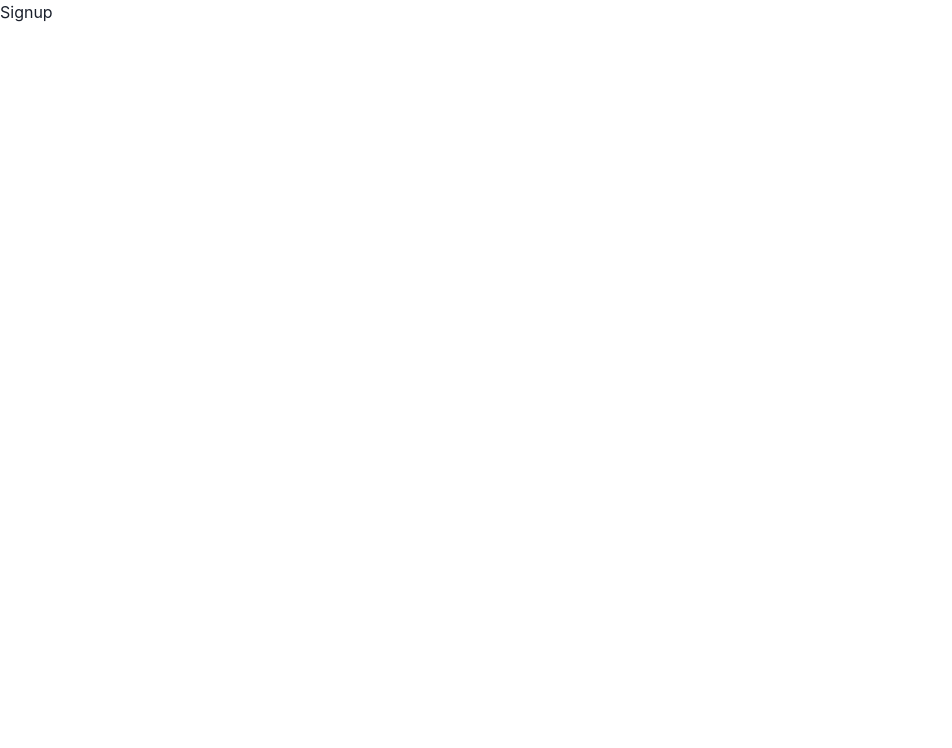
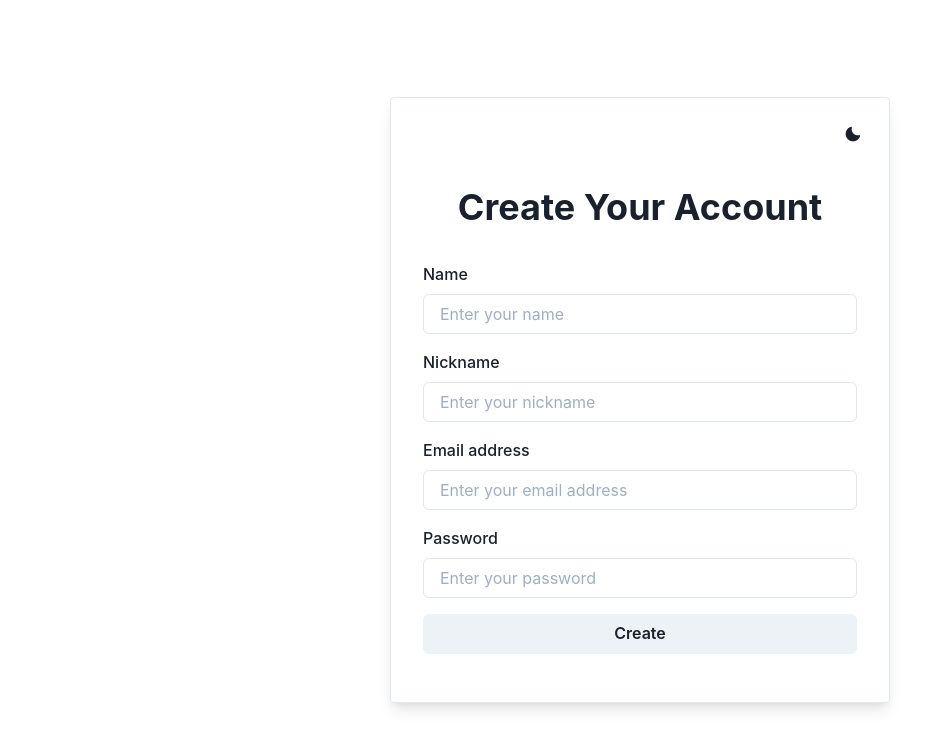
Before and after one commit to Leobroud/Labenu_FullStack, a React (Create React App) app in the folder front-end/: page /signup in a window 1280 px wide. Shown: the top 748 px of the page, without its empty margins (0-952 px from the left). Built offline with nearby package versions, Linux system fonts and the light colour scheme.

Commit message:
tela de cadastro foi inserido

```diff
--- a/front-end/src/components/LoginForm.js
+++ b/front-end/src/components/LoginForm.js
@@ -40,7 +40,8 @@ export const LoginForm = () => {
 
   return (
     <Box my={8} textAlign='left'>
-      <FormControl onSubmit={handleSubmittion}>
+      <form onSubmit={handleSubmittion}>
+      <FormControl >
         <FormLabel>Email address</FormLabel>
         <Input autoComplete="off" name="email" onChange={handleInputChange} type="email" placeholder="Enter your email address" size="md" />
       </FormControl>
@@ -57,6 +58,7 @@ export const LoginForm = () => {
             </Box>
         </Stack>
         <Button type="submit" onClick={handleLogin} variantColor={VARIANT_COLOR}  width='full' mt={4}>Log In</Button>
+      </form>
     </Box>
 
   )
--- a/front-end/src/components/LoginHeader.js
+++ b/front-end/src/components/LoginHeader.js
@@ -1,14 +1,18 @@
 import { Heading, Text, Box, Link } from "@chakra-ui/react"
+import { useHistory } from 'react-router-dom';
+import { SignupPage } from '../router/Pages'
 
 
 const VARIANT_COLOR = 'teal'
 
 export const LoginHeader = () => {
+  const history = useHistory()
+
   return (
     <Box textAlign='center'>
       <Heading>Sign In to Your Account</Heading>
       <Text>
-        Or <Link color={`${VARIANT_COLOR}.500`}>Create your account</Link>
+        Or <Link color={`${VARIANT_COLOR}.500`} onClick={() => SignupPage(history)} >Create your account</Link>
       </Text>
     </Box>
   )
--- /dev/null
+++ b/front-end/src/components/SignupForm.js
@@ -0,0 +1,71 @@
+import React from 'react'
+import axios from 'axios'
+import { useHistory } from 'react-router-dom';
+import useForm from '../hooks/useForm';
+import { Input, Box, FormControl, FormLabel} from "@chakra-ui/react"
+import { Button } from "@chakra-ui/react"
+
+const VARIANT_COLOR = 'teal'
+
+
+
+const SignupForm = () => {
+
+  const history = useHistory()
+  const { form, onChange, resetState } = useForm({
+    name:"",
+    nickname:"",
+    email:"",
+    password:"",
+
+  })
+
+  const handleInputChange = (event) =>{
+    const { name, value } = event.target
+    onChange(name, value)
+  }
+
+
+  const handleSubmittion = (event) =>{
+    event.preventDefault()
+    handleSignUp()
+    resetState()
+  }
+
+  const handleSignUp = () => {
+    axios
+      .post(" Colocar a URL", form)
+      .then(response => {
+        history.push("/view")
+      }).catch(error => {
+        console.log(error)
+      })
+  }
+
+
+
+
+  return (
+<Box my={8} textAlign='left'>
+      <FormControl onSubmit={handleSubmittion}>
+        <FormLabel>Name</FormLabel>
+        <Input autoComplete="off" name="name" onChange={handleInputChange} type="text" placeholder="Enter your name"/>
+      </FormControl>
+      <FormControl mt={4} onSubmit={handleSubmittion}>
+        <FormLabel>Nickname</FormLabel>
+        <Input name="nickname" onChange={handleInputChange} type="text" placeholder="Enter your nickname"/>
+      </FormControl>
+      <FormControl mt={4} onSubmit={handleSubmittion}>
+        <FormLabel>Email address</FormLabel>
+        <Input autoComplete="off" name="email" onChange={handleInputChange} type="email" placeholder="Enter your email address"/>
+      </FormControl>
+      <FormControl mt={4} onSubmit={handleSubmittion}>
+        <FormLabel>Password</FormLabel>
+        <Input name="password" onChange={handleInputChange} type="password" placeholder="Enter your password"/>
+      </FormControl>
+        <Button type="submit" onClick={handleSignUp} variantColor={VARIANT_COLOR}  width='full' mt={4}>Create</Button>
+    </Box>
+  )
+}
+
+export default SignupForm
--- a/front-end/src/screens/signup/Signup.js
+++ b/front-end/src/screens/signup/Signup.js
@@ -1,6 +1,27 @@
+import { Flex, Box, Heading } from "@chakra-ui/react"
+import {ThemeSelector} from '../../components/ThemeSelector'
+import SignupForm from '../../components/SignupForm'
+
+
 const Signup = () => {
   return (
-    <div>Signup</div>
+    <Flex minHeight='100vh' width='full' align='center' justifyContent='center'>
+      <Box
+        borderWidth={1}
+        px={4}
+        width='full'
+        maxWidth='500px'
+        borderRadius={4}
+        textAlign='center'
+        boxShadow='lg'
+      >
+        <ThemeSelector />
+        <Box p={4}>
+        <Heading>Create Your Account</Heading>
+          <SignupForm />
+        </Box>
+      </Box>
+    </Flex>
   )
 }
 
```
Also changed, not shown: 1 other file (tests, documents, lock files or other folders).
